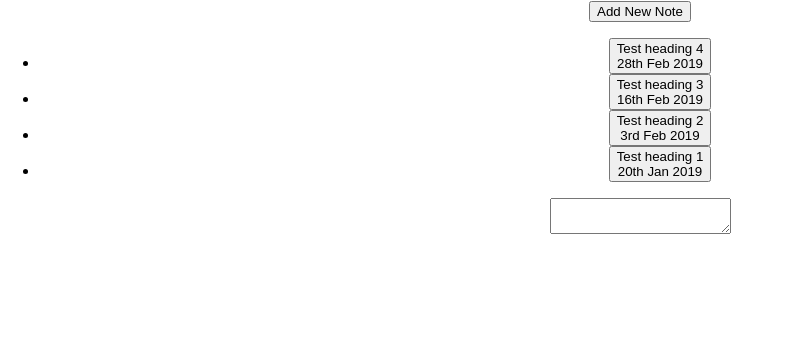
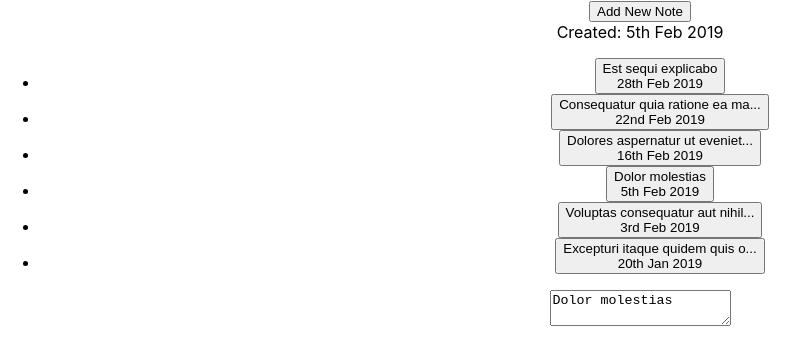
Before and after one commit to Aarontlott/Notes-app, a React (Create React App) app in the folder notes/: page / in a window 1280 px wide. Shown: the top 362 px of the page, without its empty margins (0-809 px from the left). Built offline with nearby package versions, Linux system fonts and the light colour scheme.

Commit message:
FEAT (Headings) Generate headings and created tag

```diff
--- a/notes/src/App.js
+++ b/notes/src/App.js
@@ -7,79 +7,130 @@ class App extends Component {
     super(props);
     this.state = { notes: [
         {
-          heading: 'Test heading 1',
-          text: 'Repellat nulla et facere consequatur aut consectetur.',
+          heading: 'Excepturi itaque quidem quis o...',
+          text: 'Excepturi itaque quidem quis optio modi ab velit. Velit dolore eos quaerat. Voluptas consequatur aut nihil iste blanditiis voluptates. Odit voluptatem neque omnis exercitationem eveniet ad hic.\n\nDolores aspernatur ut eveniet veritatis. Itaque quo voluptates voluptatem vero excepturi consequuntur qui dolore. Quis ipsum nihil animi labore.\n\nEst sequi explicabo sapiente provident voluptatem. Quis sed voluptas similique necessitatibus. Voluptatem est enim iure. Ut voluptas sit modi facere saepe maiores illo. Deleniti ut consequatur ullam ut provident expedita. Voluptatibus eos qui earum.\n\nConsequatur quia ratione ea magni est nihil. Similique earum pariatur qui quas beatae quo et. Ducimus optio et et asperiores. Eveniet et eligendi odio recusandae. Consequatur nemo accusamus odit sed quasi quia unde mollitia. Ipsum debitis et et dolor debitis sunt.\n\nDolor molestias quod et in totam. Et repellat quia nobis mollitia odit eos quia non. Quas cum non eaque omnis sed. Consequatur asperiores sapiente sit autem qui sit. Id non voluptatem ut magni optio. Occaecati velit saepe eos culpa sunt iure accusantium.',
           date: 1547942400000,
           active: ''
         },
         {
-          heading: 'Test heading 2',
-          text: 'Repellat nulla et facere consequatur aut consectetur.',
+          heading: 'Voluptas consequatur aut nihil...',
+          text: 'Voluptas consequatur aut nihil iste blanditiis voluptates. Odit voluptatem neque omnis exercitationem eveniet ad hic.',
           date: 1549152000000,
           active: ''
         },
         {
-          heading: 'Test heading 3',
-          text: 'Repellat nulla et facere consequatur aut consectetur.',
+          heading: 'Dolores aspernatur ut eveniet...',
+          text: 'Dolores aspernatur ut eveniet veritatis. Itaque quo voluptates voluptatem vero excepturi consequuntur qui dolore. Quis ipsum nihil animi labore.',
           date: 1550275200000,
           active: ''
         },
         {
-          heading: 'Test heading 4',
-          text: 'Repellat nulla et facere consequatur aut consectetur.',
+          heading: 'Est sequi explicabo',
+          text: 'Est sequi explicabo\n\nsapiente provident voluptatem. Quis sed voluptas similique necessitatibus. Voluptatem est enim iure.',
           date: 1551312000000,
           active: ''
+        },
+        {
+          heading: 'Consequatur quia ratione ea ma...',
+          text: 'Consequatur quia ratione ea magni est nihil. Similique earum pariatur qui quas beatae quo et. Ducimus optio et et asperiores. Eveniet et eligendi odio recusandae. Consequatur nemo accusamus odit sed quasi quia unde mollitia. Ipsum debitis et et dolor debitis sunt.',
+          date: 1550793600000,
+          active: ''
+        },
+        {
+          heading: 'Dolor molestias',
+          text: 'Dolor molestias\n\nquod et in totam. Et repellat quia nobis mollitia odit eos quia non. Quas cum non eaque omnis sed.',
+          date: 1549324800000,
+          active: 'active'
         }
-      ], text: '' };
+      ],
+      text: 'Dolor molestias\n\nquod et in totam. Et repellat quia nobis mollitia odit eos quia non. Quas cum non eaque omnis sed.',
+      active: 1549324800000,
+       };
 
   }
 
   render() {
     Moment.locale('en');
     const notes = this.state.notes;
-    var textShown = this.state.text;
-    console.log(textShown);
+    const activeText = this.state.text;
 
     const addNote = () => {
       let newNote = {
-        heading: 'Here is your new note...',
-        text: 'Here is your new note...',
+        heading: 'Here is your new note',
+        text: 'Here is your new note',
         date: Date.now(),
         active: 'active'
       };
       for (var value of notes) {value.active = ''}
       notes.push(newNote);
       this.setState(notes);
+      this.setState(state => ({
+        notes: notes,
+        text: 'Here is your new note',
+        active: Date.now()
+      }));
     };
 
     const makeActive = (e) => {
       // console.log(e.target.id);
+      let textShown;
+      let activeNote;
       for (var value of notes) {
         if (value.date === parseInt(e.target.id)) {
           value.active = 'active';
           textShown = value.text;
+          activeNote = value.date;
         } else {
           value.active = '';
         }
       }
-      this.setState(notes);
+      // this.setState(notes);
+      this.setState(state => ({
+        notes: notes,
+        text: textShown,
+        active: activeNote
+      }));
+    };
+
+    const generateHeading = (text) => {
+      let result;
+      if (text.substring(0,30).indexOf('\n') > 0) {
+        result = text.substring(0,30).split('\n')[0];
+      } else {
+        result = text.substring(0,30);
+        if (text.length > 30) result += '...'
+      }
+      return result;
+    };
+
+    const updateText = (e) => {
+      this.setState({text: e.target.value});
+      for (var note of notes) {
+        if (note.date === this.state.active) {
+          note.text = e.target.value;
+          note.heading = generateHeading(note.text);
+          break;
+        }
+      }
     };
 
     return (
       <div className="App">
-        <button onClick={addNote}>Add New Note</button>
+        <div className="buttonContainer">
+          <button onClick={addNote}>Add New Note</button>
+          <CreatedTag date={this.state.active}/>
+        </div>
         <div className="notes"><RenderNotesList notesToRender={notes} onClickFunction={makeActive} /></div>
-        <div className="note-text"><NoteTextArea /></div>
+        <div className="note-text"><NoteTextArea textToShow={activeText} onChangeFunction={updateText} /></div>
       </div>
     );
   }
 }
 
 function NoteTextArea(props) {
+  const handleUpdate = (e) => props.onChangeFunction(e);
   return(
-    <textarea>
-      {props.text}
-    </textarea>
+    <textarea value={props.textToShow} onChange={handleUpdate} />
   );
 }
 
@@ -87,19 +138,23 @@ function RenderNotesList(props) {
   props.notesToRender.sort(function (a, b) {
     return b.date - a.date;
   });
-  const handleClick = (e) => {
-    props.onClickFunction(e);
-    // document.querySelector('#notesContainer li').className = '';
-    // e.target.className = "active";
-  };
+  const handleClick = (e) => props.onClickFunction(e);
   return (
     <ul id="notesContainer">
      {props.notesToRender.map(note => (
-          <li key={note.date} className={note.active}><button id={note.date} onClick={handleClick}>{note.heading} <br /> {Moment(note.date).format('Do MMM YYYY')}</button></li>
+          <li key={note.date} className={note.active}><button id={note.date} onClick={handleClick}>{note.heading} <br /> <span id={note.date}>{Moment(note.date).format('Do MMM YYYY')}</span></button></li>
         ))}
     </ul>
   );
 }
 
+function CreatedTag(props) {
+  return (
+    <div className="createdDate">
+      Created: {Moment(props.date).format('Do MMM YYYY')}
+    </div>
+  );
+}
+
 
 export default App;
```
